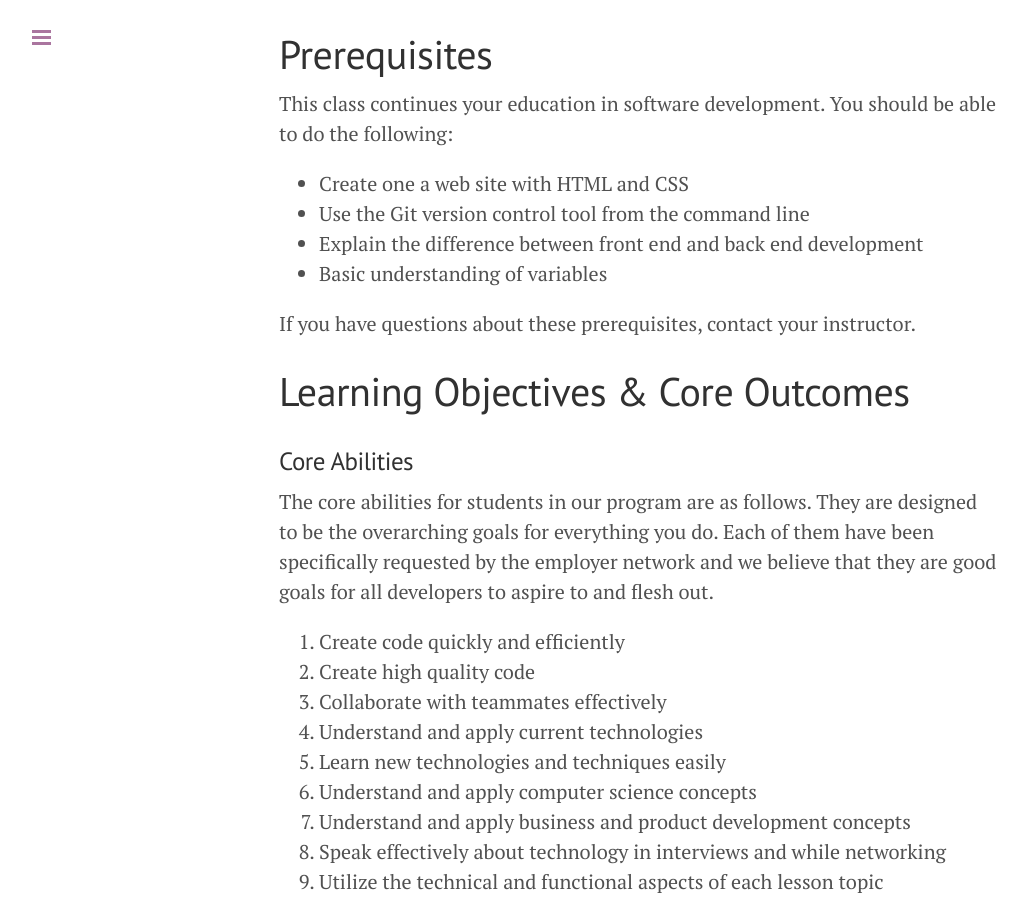
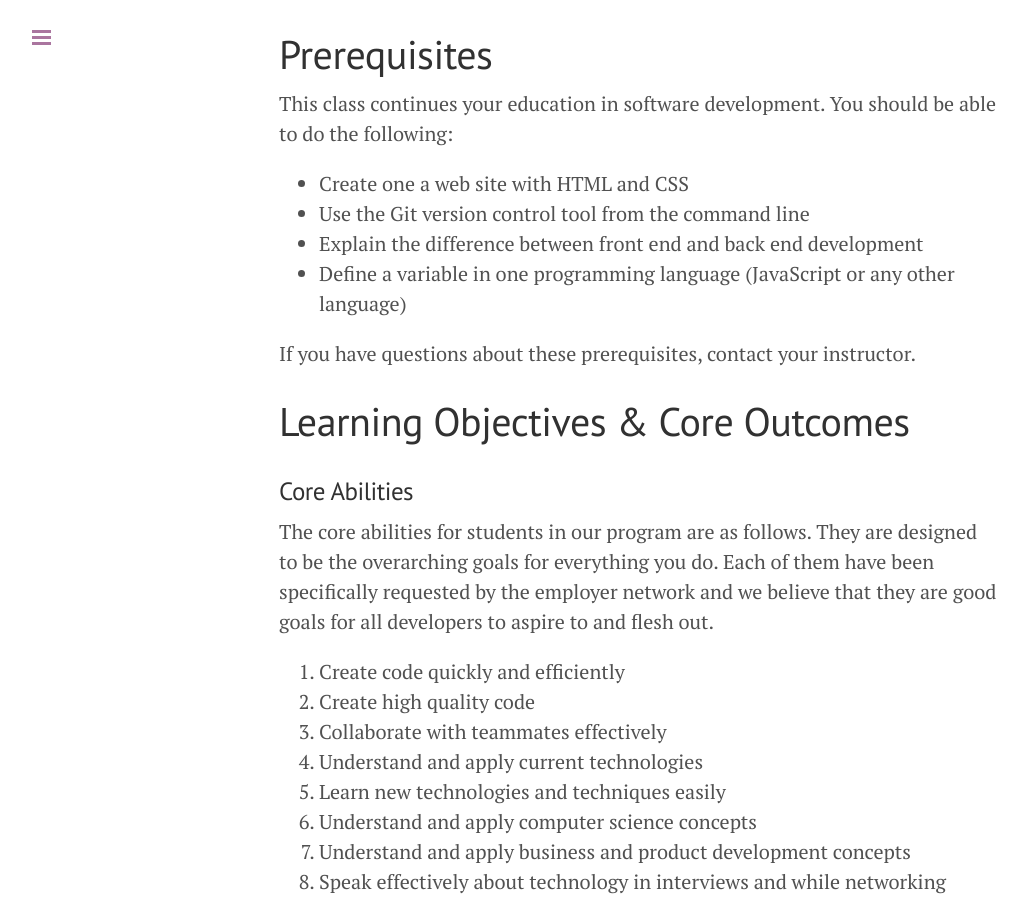
Before and after one commit to wbyoung/jsi, a Jekyll site: the page built from syllabus.md, in a window 1280 px wide and 900 px high, scrolled down 1297 px. Shown: the whole window, without its empty margins (1-1027 px from the left). Built offline with Jekyll 4.4.1, drawn with Linux system fonts in a browser that asks for light colours; nearby versions of some CDN libraries; Markdown is read by kramdown in place of the engine named in the settings.

Commit message:
Wording change.

```diff
--- a/syllabus.md
+++ b/syllabus.md
@@ -46,7 +46,7 @@ This class continues your education in software development. You should be able
   - Create one a web site with HTML and CSS
   - Use the Git version control tool from the command line
   - Explain the difference between front end and back end development
-  - Basic understanding of variables
+  - Define a variable in one programming language (JavaScript or any other language)
 
 If you have questions about these prerequisites, contact your instructor.
 
```
